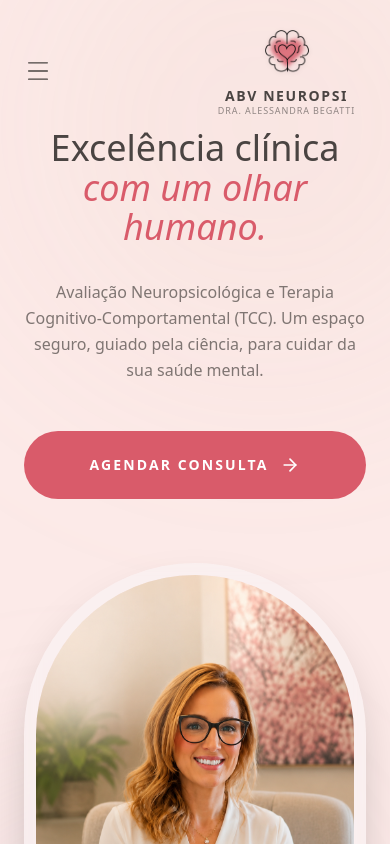
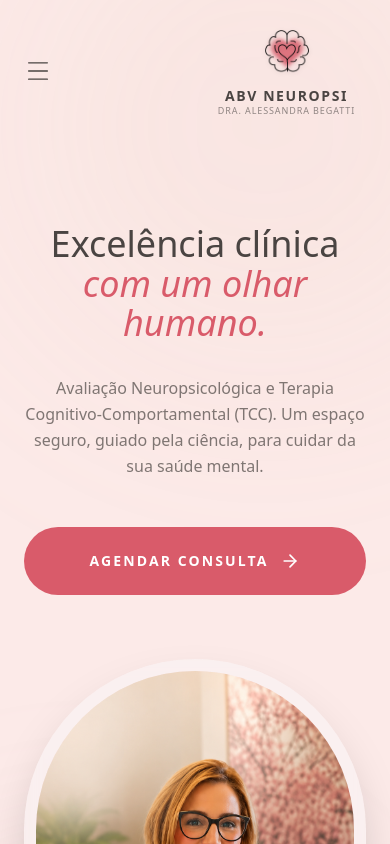
Before and after one commit to LauraNakasato/site-dra-alessandra, a Next.js app: page / in a window 390 px wide. Shown: the top 844 px of the page. Built offline with nearby package versions, Linux system fonts and the light colour scheme; a web font is replaced by a local one.

Commit message:
Ajuste de margem mobile

```diff
--- a/app/page.tsx
+++ b/app/page.tsx
@@ -47,17 +47,17 @@ export default function Home() {
     <main className="min-h-screen bg-brand-peach overflow-hidden">
       <Header />
 
-      {/* HERO SECTION */}
-      <section className="relative pt-32 pb-16 md:pt-44 md:pb-24 lg:pt-52 lg:pb-32">
+      {/* HERO SECTION - Aumento do espaçamento superior no mobile (pt-48) */}
+      <section className="relative pt-48 pb-16 md:pt-48 md:pb-24 lg:pt-52 lg:pb-32">
         <div className="absolute top-0 right-0 -translate-y-1/4 translate-x-1/4 w-[500px] h-[500px] bg-brand-rose/10 rounded-full blur-[120px] pointer-events-none" />
         <div className="absolute bottom-0 left-0 translate-y-1/4 -translate-x-1/4 w-[400px] h-[400px] bg-brand-mauve/20 rounded-full blur-[100px] pointer-events-none" />
 
         <div className="max-w-7xl mx-auto px-6 sm:px-10">
           <div className="flex flex-col lg:flex-row items-center gap-16 lg:gap-24">
 
-            {/* COLUNA ESQUERDA */}
+            {/* COLUNA ESQUERDA - Adicionado mt-8 para empurrar o texto um pouco mais para baixo no mobile */}
             <motion.div
-              className="flex-1 flex flex-col items-center text-center z-10 w-full"
+              className="flex-1 flex flex-col items-center text-center z-10 w-full mt-8 md:mt-0"
               variants={containerVariants}
               initial="hidden"
               animate="visible"
```
